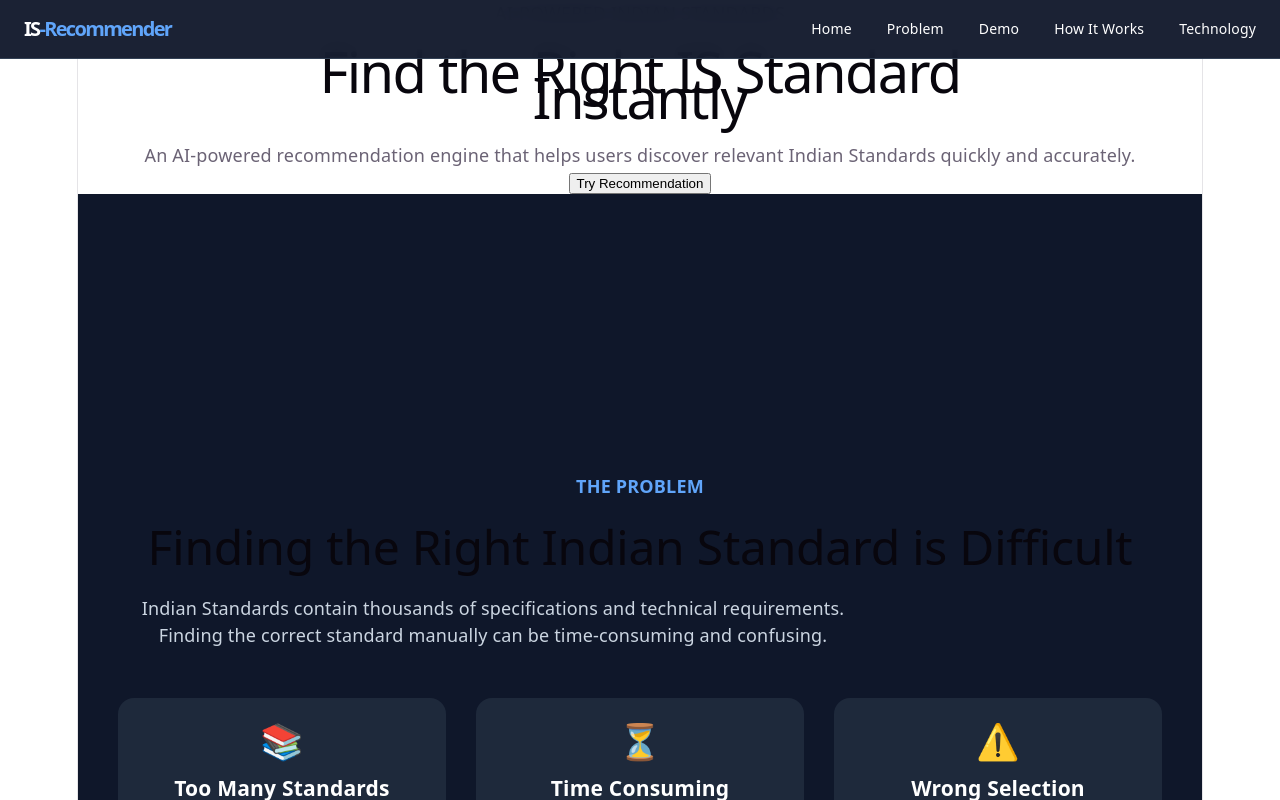
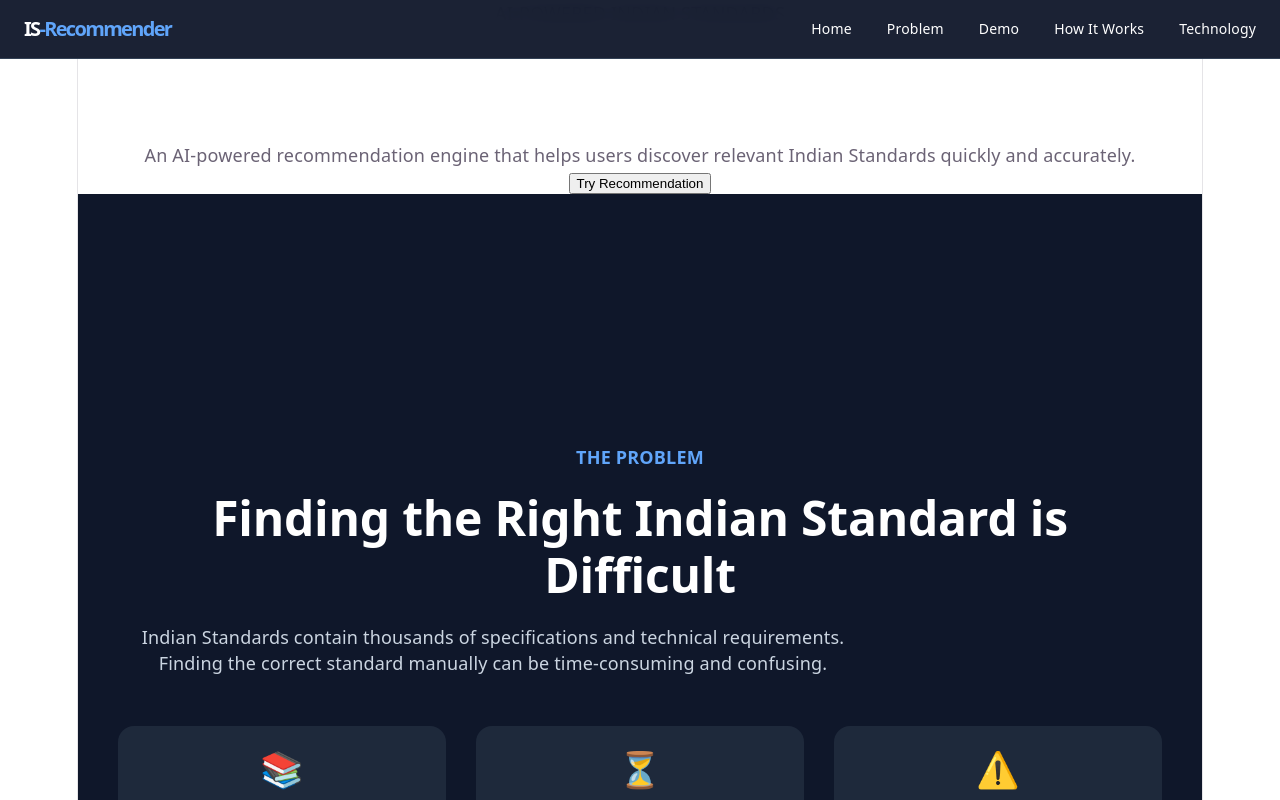
Before and after one commit to nivethak554-oss/is-recommender-react, a React (Vite) app: page / in a window 1280 px wide. Shown: the top 800 px of the page. Built offline with nearby package versions, Linux system fonts and the light colour scheme.

Commit message:
Fix dark heading colors to white

```diff
--- a/src/components/Hero.jsx
+++ b/src/components/Hero.jsx
@@ -14,7 +14,7 @@ function Hero() {
         AI-POWERED INDIAN STANDARDS
       </p>
 
-      <h1 className="text-5xl md:text-6xl font-bold mb-6 leading-tight text-white">
+      <h1 style={{color: "#ffffff"}} className="text-5xl md:text-6xl font-bold mb-6 leading-tight">
         Find the Right
         <span className="text-blue-400"> IS Standard </span>
         <br />Instantly
--- a/src/components/ProblemSection.jsx
+++ b/src/components/ProblemSection.jsx
@@ -17,7 +17,7 @@ function ProblemSection() {
           THE PROBLEM
         </p>
 
-        <h2 style={{ fontSize: "48px", margin: "20px 0" }}>
+        <h2 style={{ fontSize: "48px", margin: "20px 0",color: "#ffffff", fontWeight: "bold" }}>
           Finding the Right Indian Standard is Difficult
         </h2>
 
```
